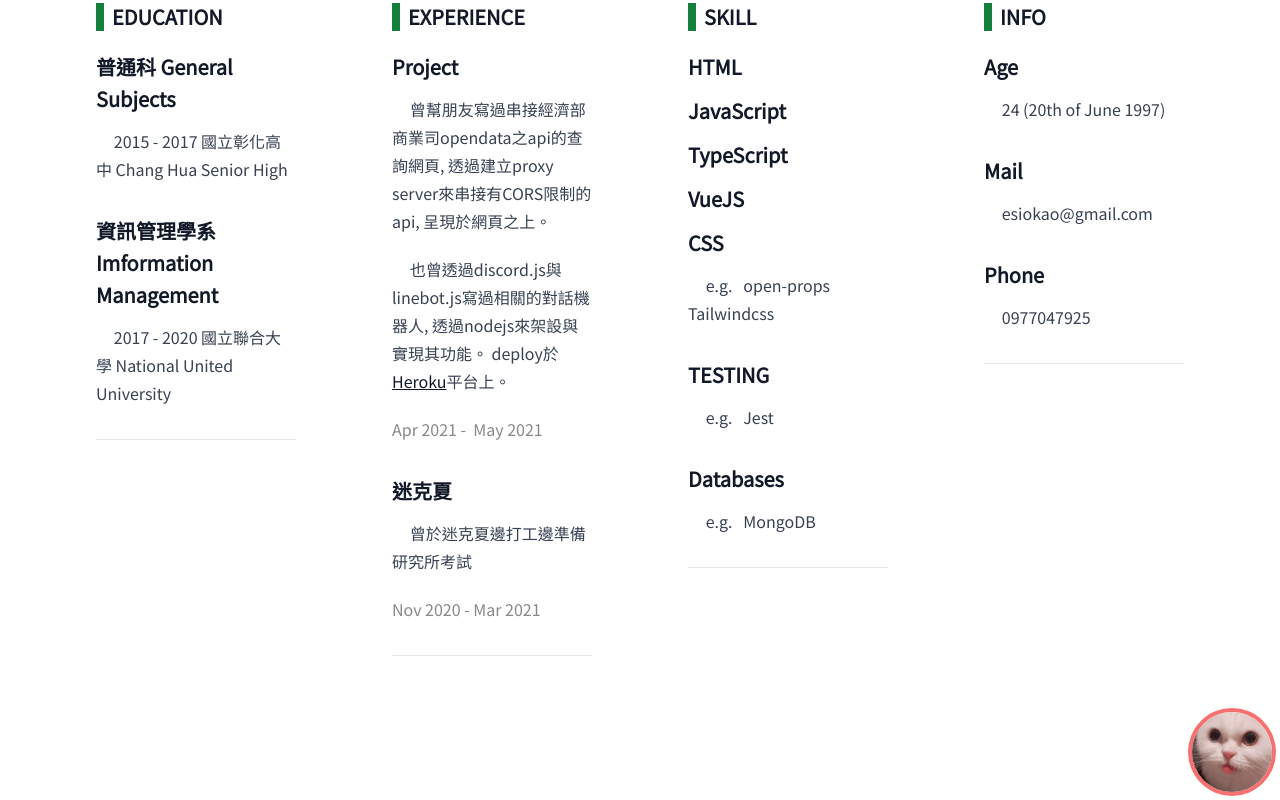
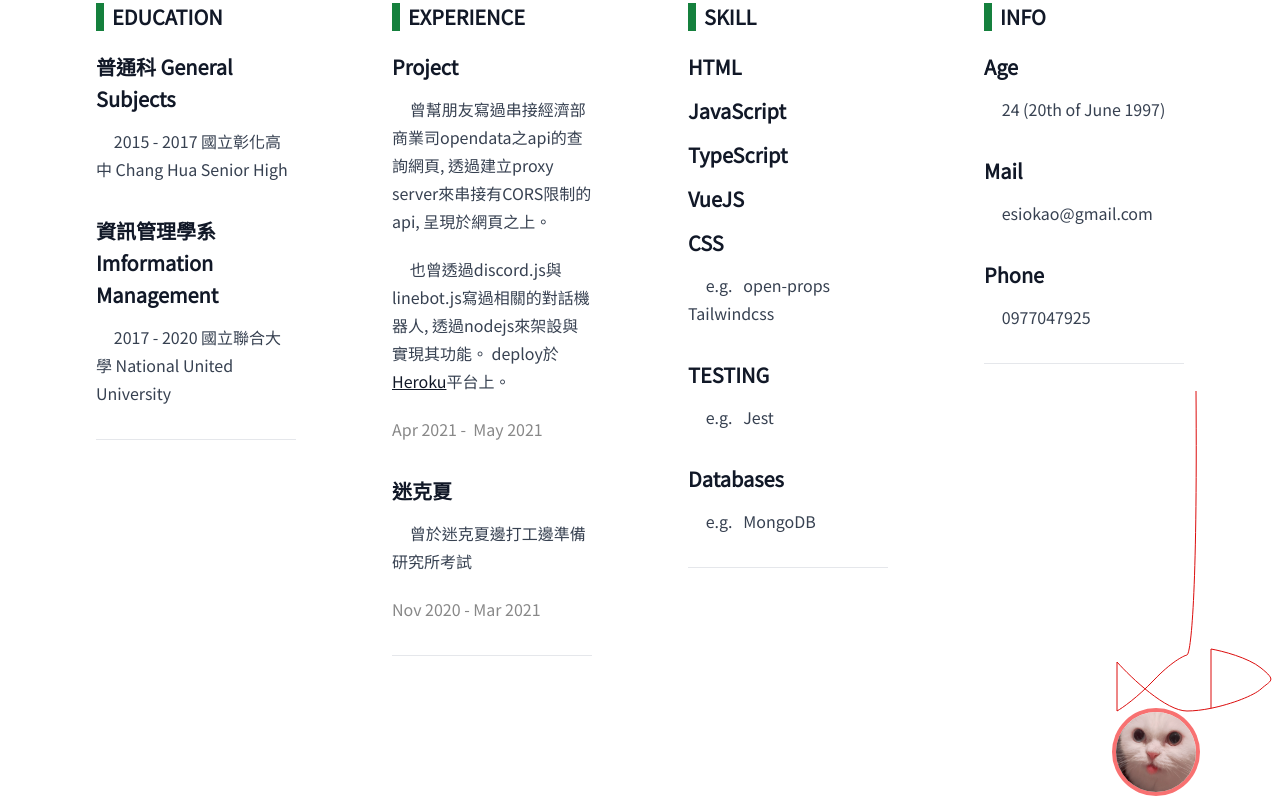
Before and after one commit to Esiokao/resume, a website: page index.html in a window 1280 px wide. Shown: the part 789-1589 px from the top of the page. Drawn offline with Linux system fonts and the light colour scheme.

Commit message:
update .gitignore

```diff
--- a/index.html
+++ b/index.html
@@ -93,6 +93,10 @@
       </section>
     </main>
     <div id="QQ" class="absolute bottom-2 right-2 rounded-full">
+      <svg width="156" height="322" viewBox="0 0 156 322" fill="none" xmlns="http://www.w3.org/2000/svg">
+        <path d="M80 1C81.6 209 74.6667 263.667 71 265C67 266 54.8 272.4 38 290C21.2 307.6 6.33333 318 1 321V272C15.6667 288.333 50.2 321 71 321C78.3432 321 86.6436 319.963 95 318.272M95 318.272C116.231 313.976 137.824 305.458 145 299C155 290 161 291 145 278C132.2 267.6 106.333 261 95 259V318.272Z" stroke="#DC0C0C"/>
+        </svg>
+
       <img src="/src/asset/QQ.png" alt="" class="inline-block h-20 w-20 rounded-full ring-4 ring-red-400">
       <!-- reserve for QQ -->
     </div>
```
Also changed, not shown: 1 other file.
